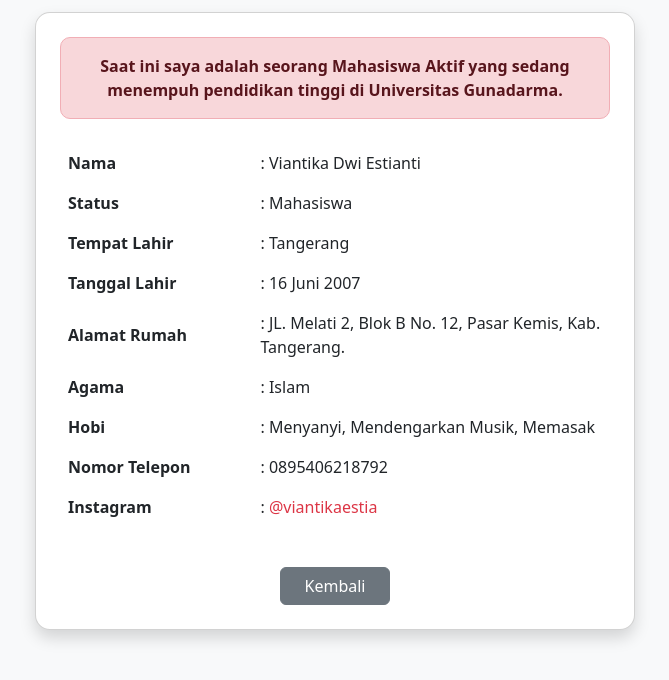
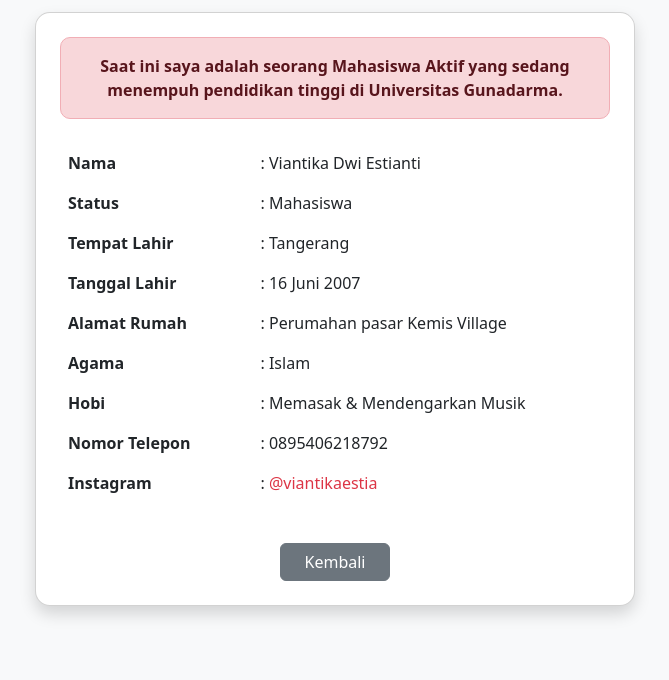
Before and after one commit to viantikade-sketch/viaaa-profile, a plain HTML site: page biodata.html in a window 1280 px wide. Shown: the part 110-790 px from the top of the page, without its empty margins (305-974 px from the left). Drawn offline with nearby package versions, Linux system fonts and the light colour scheme.

Commit message:
Update biodata.html

```diff
--- a/biodata.html
+++ b/biodata.html
@@ -39,7 +39,7 @@
                 </tr>
                 <tr>
                     <td class="fw-bold">Alamat Rumah</td>
-                    <td>: JL. Melati 2, Blok B No. 12, Pasar Kemis, Kab. Tangerang.</td>
+                    <td>: Perumahan pasar Kemis Village</td>
                 </tr>
                 <tr>
                     <td class="fw-bold">Agama</td>
@@ -47,7 +47,7 @@
                 </tr>
                 <tr>
                     <td class="fw-bold">Hobi</td>
-                    <td>: Menyanyi, Mendengarkan Musik, Memasak</td>
+                    <td>: Memasak & Mendengarkan Musik</td>
                 </tr>
                 <tr>
                     <td class="fw-bold">Nomor Telepon</td>
```
